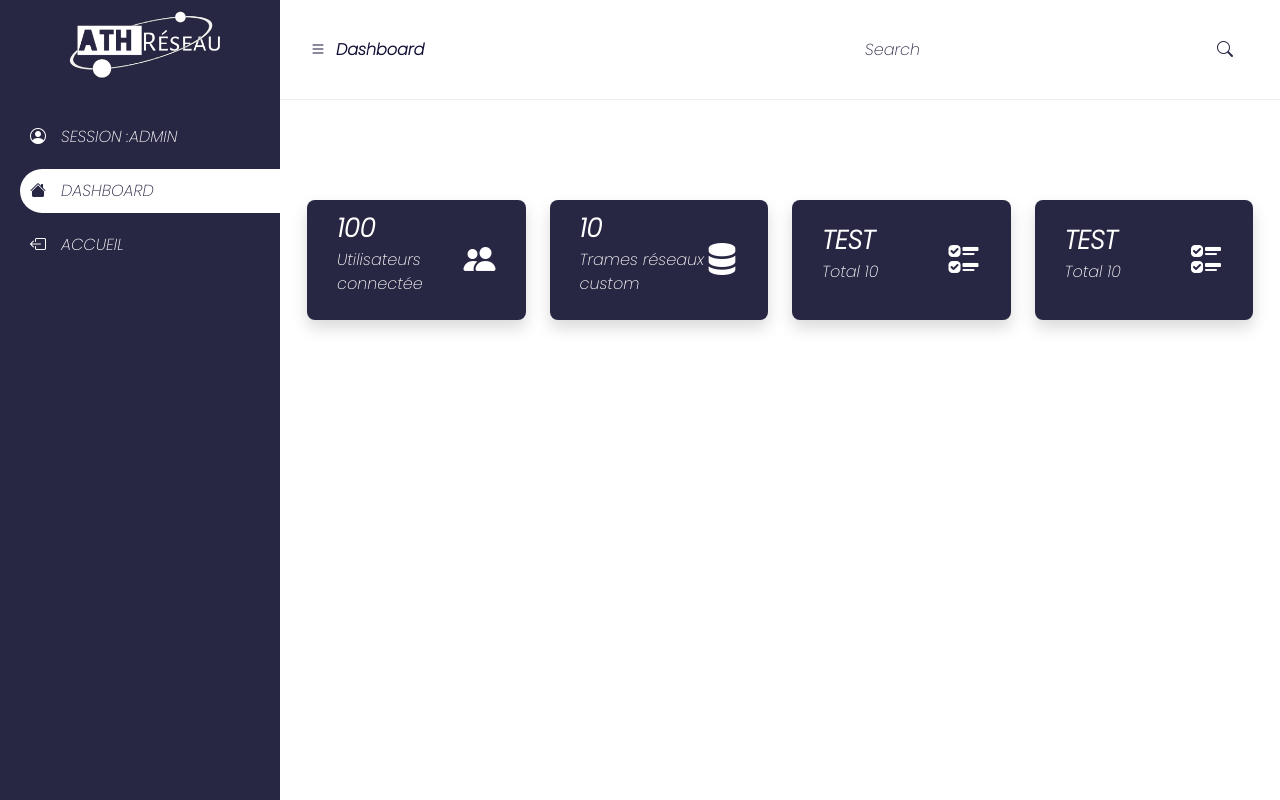
After one commit to hlamelet/projet, a PHP site: page /dash.php in a window 1280 px wide. The commit adds this page. Run offline with PHP 8.4, Linux system fonts and the light colour scheme; a stand-in replaces the project's code that opens the database connection; some libraries are stand-ins or nearby versions.

Commit message:
dashboard css html + js config php

```diff
--- /dev/null
+++ b/dash.css
@@ -0,0 +1,257 @@
+@import url('https://fonts.googleapis.com/css2?family=Montserrat:wght@500&family=Poppins:ital,wght@1,200&display=swap');
+
+
+:root{
+    --color-1:#FFF;
+    --color-2:#100e34;
+    --color-3:#272643;
+    --color-4:#38d6eb;
+    --color-5:#eeeeee;
+}
+
+*{
+    margin: 0;
+    padding: 0;
+    box-sizing: border-box;
+}
+body{
+    font-family: 'Poppins', sans-serif;
+}
+.nav{
+    display: block;
+    width: 280px;
+    height: 100%;
+    padding: 15px 0;
+    position: fixed;
+    top: 0;
+    left: 0;
+    background-color: var(--color-3);
+}
+
+.nav .logo{
+    width: 100%;
+    height: 50px;
+    margin-bottom: 50px;
+    text-transform: uppercase;
+    color: var(--color-1);
+    display: flex;
+    align-items: center;
+    justify-content: center;
+    text-decoration: none;
+    transition: all .4s ease-in-out;
+}
+
+.nav .logo .bi{
+    margin-right: 15px;
+    font-size: 32px;
+    transition: all .4s ease-in-out;
+}
+.nav .logo span{
+    font-weight: 900;
+    font-size: 22px;
+}
+
+.nav .menu{
+    list-style: none;
+    display: block;
+    margin: 0;
+    padding: 0;
+}
+.nav .menu li{
+    display: block;
+    padding-left: 20px;
+    margin-bottom: 10px;
+}
+.nav .menu li a{
+    width: 100%;
+    display: flex;
+    align-items: center;
+    color: var(--color-1);
+    text-transform: uppercase;
+    font-size: 16px;
+    padding: 10px;
+    text-decoration: none;
+    border-radius: 30px 0 0 30px;
+    transition: all ease-in-out .4s;
+}
+
+.nav .menu li a .bi{
+    margin-right: 15px;
+}
+
+.nav .menu li a:hover{
+    color: var(--color-3);
+    background-color: var(--color-1);
+}
+
+.nav .menu li.active a{
+    color: var(--color-3);
+    background-color: var(--color-1);
+}
+
+.content{
+    width: calc(100% - 280px);
+    height: 100%;
+    min-height: 100vh;
+    position: relative;
+    float: right;
+    background-color:  var(--color-1);
+}
+
+.content .header {
+    display: flex;
+    align-items: center;
+    justify-content: space-between;
+    width: 100%;
+    height: 100px;
+    padding: 0 30px;
+    border-bottom: 1px solid var(--color-5);
+}
+
+.content .header .button{
+    display: flex;
+    align-items: center;
+    color: var(--color-2);
+    font-weight: 900;
+    background: none;
+    border: 0;
+}
+
+.content .header .button .bi{
+    margin-right: 10px;
+}
+
+.content .header .form{
+    position: relative;
+    width: 400px;
+}
+
+.content .header .form input{
+    position: relative;
+    width: 100%;
+    height: 50px;
+    border-radius: 50px;
+    background: transparent;
+    border: 1px var(--color-3);
+    color: var(--color-3);
+    padding-left: 15px;
+    transition: all .4s ease-in-out;
+}
+
+.content .header .form button{
+    position: absolute;
+    top: 0;
+    right: 0;
+    border: 0;
+    background: none;
+    width: 50px;
+    height: 50px;
+    color: var(--color-3);
+}
+
+
+.content .header .form input,
+.content .header .form button{
+    outline: none!important ;
+}
+
+.content .header .form input:focus{
+    border: 1px solid var(--color-4);
+}
+
+.content .header .form input::placeholder{
+    color: var(--color-3);
+}
+.content .header .box-profile{
+    display: flex;
+    align-items: center;
+}
+.content .header .box-profile img{
+    width: 50px;
+    height: 50px;
+    border-radius: 50%;
+    margin-right: 10px;
+}
+.content .header .box-profile .name{
+    color: var(--color-2);
+    margin: 0;
+    font-size: 12px;
+    font-weight: bold;
+}
+.content .header .box-profile .name span {
+    display: block;
+    font-size: 10px;
+    font-weight: normal;
+}
+.logoath{
+    width: 300px;
+    height: 150px;
+}
+
+.content .section {
+    width: 100%;
+    padding: 60px 15px;
+}
+.content .section .container-content{
+    padding-top: 40px;
+    padding-bottom: 40px;
+}
+.content .section .container-content .title{
+    font-size: 12px;
+    font-weight: 900;
+    color: var(--color-2);
+    margin-bottom: 30px;
+}
+
+.content .section{
+    width: 100%;
+    padding: 60px 15px;
+}
+
+.content .section .container-content{
+    padding-top: 40px;
+    padding-bottom: 40px;
+}
+
+.content .section .container-content .title{
+    font-size: 22px;
+    font-weight: 900;
+    color: var(--color-2);
+    margin-bottom: 30px;
+}
+
+.content .section .cards .card{
+    width: 100%;
+    height: 120px;
+    padding: 15px 30px;
+    border-radius: 8px;
+    background-color: var(--color-3);
+    border: 0;
+    display: flex;
+    align-items: center;
+    justify-content: space-between;
+    flex-direction: row;
+    transition: ease-in-out .4s;
+}
+.content .section .cards .card .desc span{
+    display: block;
+    font-size: 32px;
+    color: var(--color-1);
+    font-weight: 900;
+}
+.content .section .cards .card .desc p{
+    color: var(--color-1);
+}
+.content .section .cards .card .bi{
+    color: var(--color-1);
+    font-size: 32px;
+}
+
+.content .section .cards .card:hover{
+    background-color: var(--color-4);
+}
+@media(max-width: 1399.99px){
+    .content .section .cards .card .desc span{
+        font-size: 26px;
+    }
+}
--- /dev/null
+++ b/dash.php
@@ -0,0 +1,97 @@
+<!DOCTYPE html>
+<html lang="en">
+
+<head>
+    <meta charset="UTF-8">
+    <meta http-equiv="X-UA-Compatible" content="IE=edge">
+    <meta name="viewport" content="width=device-width, initial-scale=1.0">
+    <link rel="stylesheet" href="https://cdn.jsdelivr.net/npm/bootstrap-icons@1.3.0/font/bootstrap-icons.css">
+    <link href="https://cdn.jsdelivr.net/npm/bootstrap@5.0.2/dist/css/bootstrap.min.css" rel="stylesheet" integrity="sha384-EVSTQN3/azprG1Anm3QDgpJLIm9Nao0Yz1ztcQTwFspd3yD65VohhpuuCOmLASjC" crossorigin="anonymous">
+    <link rel="stylesheet" href="dash.css">
+    <title>Admin Dashboard</title>
+</head>
+
+<body>
+    <nav class="nav">
+        <a href="" class="logo">
+            <i class="bi bi-lighbulb"></i>
+            <img class="logoath" src="imgs/logo.png" alt="">
+        </a>
+        <ul class="menu">
+        <li class="users"><a href=""><i class="bi bi-person-circle"></i>
+     Session :<span> Admin</span>
+            <li class="active"><a href=""><i class="bi bi-house-fill"></i><span>Dashboard</span>
+                </a></li>
+            <li class="accuiel"><a href="index.php"><i class="bi bi-box-arrow-left"></i><span>Accueil</span>
+                </a></li>
+        </ul>
+    </nav>
+
+    <main class="content">
+        <header class="header">
+            <button type="button" class="button toggle-menu active">
+                <i class="bi bi-list"></i>
+                <span>Dashboard</span>
+            </button>
+            <form action="" class="form">
+                <input type="text" placeholder="Search">
+                <button type="submit"><i class="bi bi-search"></i></button>
+            </form>
+        </header>
+
+        <section class="section">
+            <div class="container-fluid container-content cards">
+                <div class="row">
+                    <div class="col-xl-3 col-lg-6 col-12">
+                        <div class="card shadow">
+                            <div class="desc">
+                                <span>100</span>
+                                <p>Utilisateurs connectée</p>
+                            </div>
+                            <i class="bi bi-people-fill"></i>
+                        </div>
+                    </div>
+
+                    <div class="col-xl-3 col-lg-6 col-12">
+                        <div class="card shadow">
+                            <div class="desc">
+                                <span>10</span>
+                                <p>Trames réseaux custom</p>
+                            </div>
+                            <i class="bi bi-server"></i>
+                        </div>
+                    </div>
+                    <div class="col-xl-3 col-lg-6 col-12">
+                        <div class="card shadow">
+                            <div class="desc">
+                                <span> TEST</span>
+                                <p>Total 10</p>
+                            </div>
+                            <i class="bi bi-ui-checks"></i>
+                        </div>
+                    </div>
+                    <div class="col-xl-3 col-lg-6 col-12">
+                        <div class="card shadow">
+                            <div class="desc">
+                                <span>TEST</span>
+                                <p>Total 10</p>
+                            </div>
+                            <i class="bi bi-ui-checks"></i>
+                        </div>
+                    </div>
+                </div>
+        </section>
+    </main>
+
+
+
+
+    <!--footer -->
+
+
+
+    <script src="https://cdnjs.cloudflare.com/ajax/libs/gsap/3.9.1/gsap.min.js"></script>
+    <script src="dash.js"></script>
+</body>
+
+</html>
--- a/pdo.php
+++ b/pdo.php
@@ -1,10 +1,10 @@
 <?php
 session_start();
 
-$pdo = new PDO('mysql:host=localhost;dbname=ath', "root", "root");
+$pdo = new PDO('mysql:host=localhost;dbname=projet', "root", "");
 
 define('DB_SERVER', 'localhost');
 define('DB_USERNAME', 'root');
-define('DB_PASSWORD', 'root');
-define('DB_NAME', 'ath');
+define('DB_PASSWORD', '');
+define('DB_NAME', 'projet');
 $connection = mysqli_connect(DB_SERVER, DB_USERNAME, DB_PASSWORD, DB_NAME);
```
Also changed, not shown: chart.js (added), dash.js (added).
